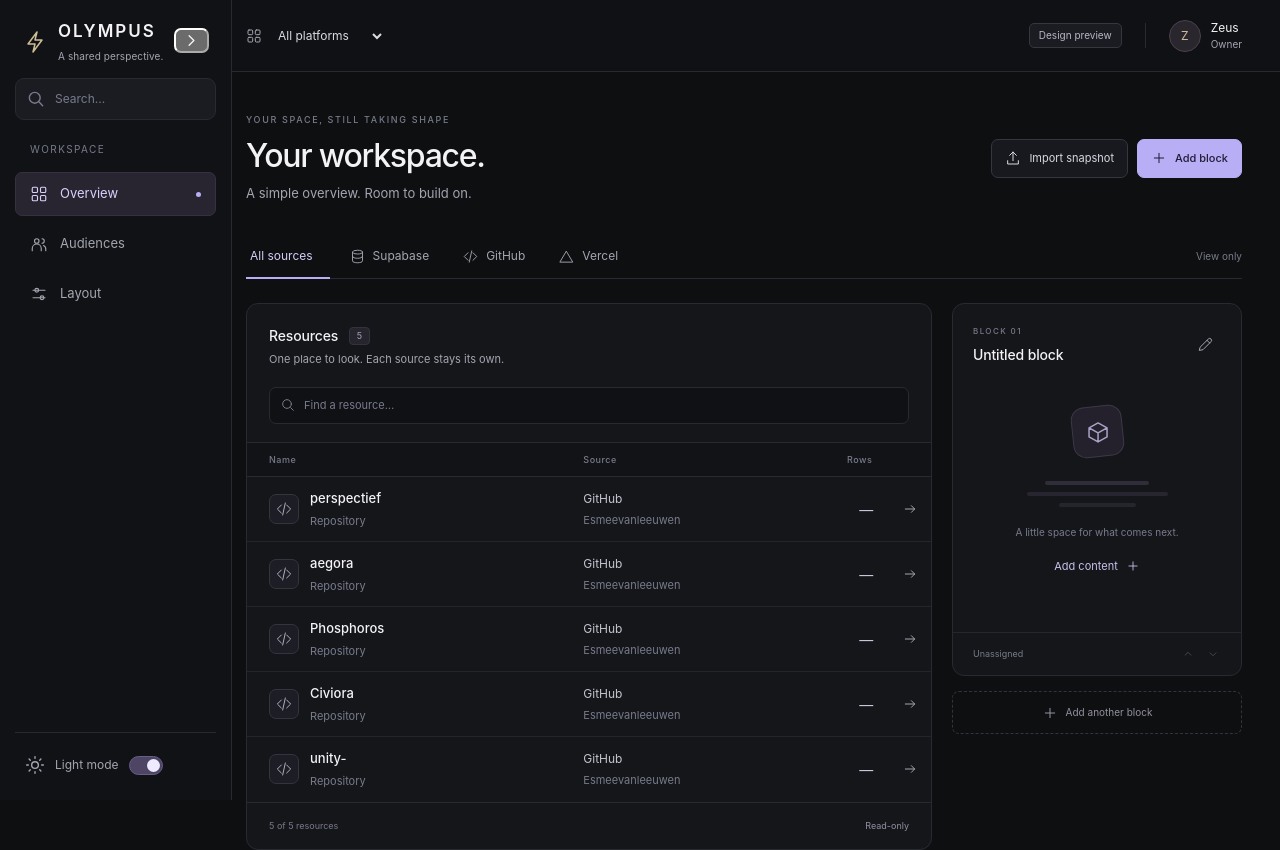
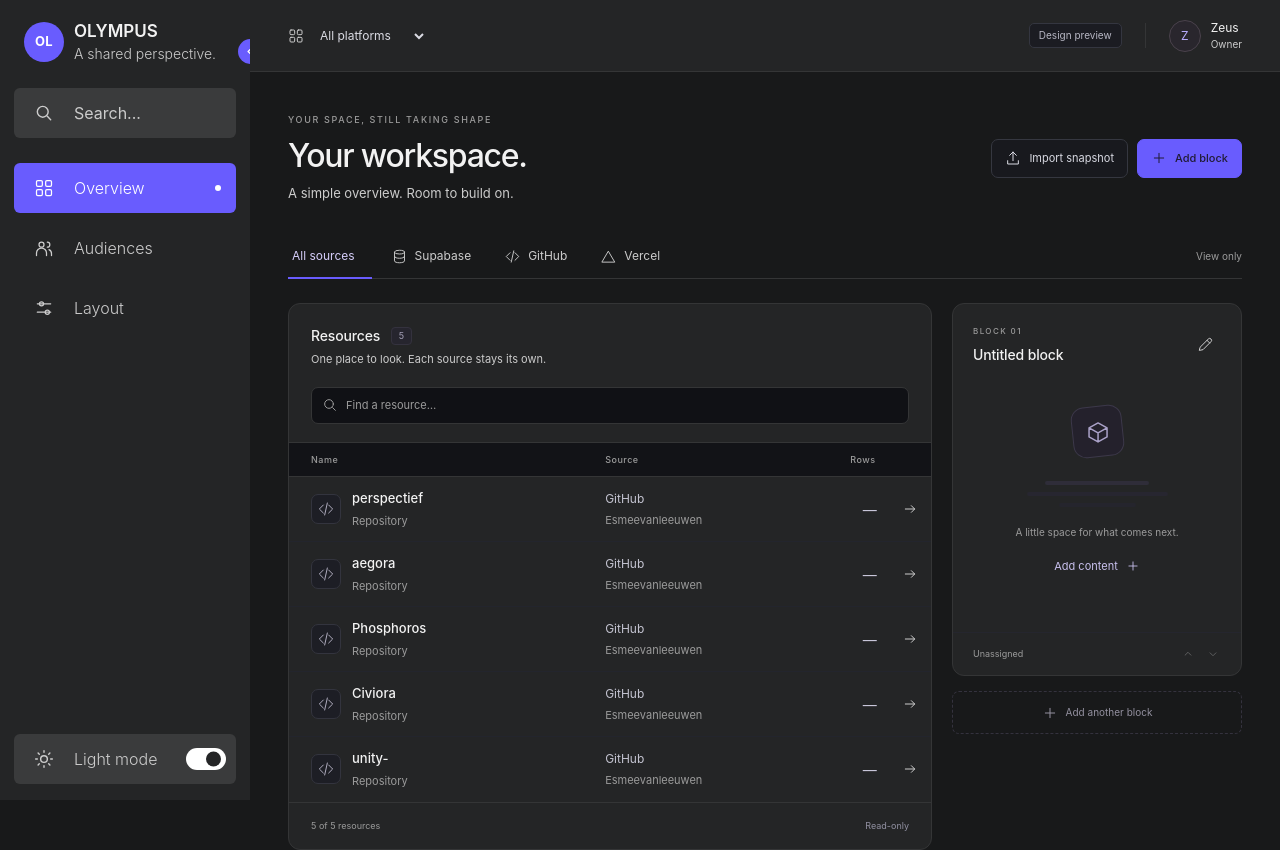
Before and after one commit to Esmeevanleeuwen/olympus, a Next.js app: page / in a window 1280 px wide. Shown: the top 850 px of the page. Built offline with nearby package versions, Linux system fonts and the light colour scheme.

Commit message:
match CodePen sidebar layout and controls

```diff
--- a/app/sidebar-shell.css
+++ b/app/sidebar-shell.css
@@ -1,50 +1,360 @@
-/* Olympus sidebar shell — visual-only controls layered over the existing dashboard. */
-html[data-theme="dark"]{color-scheme:dark}
-html[data-theme="light"]{color-scheme:light;--bg:#f4f5f7;--surface:#fff;--surface-raised:#f8f8fb;--line:#e1e3e8;--text:#1c1e24;--muted:#6c707c;--dim:#9094a0;--accent:#7569d6;--gold:#9e8050}
+/* CodePen-inspired Olympus sidebar shell. Visual only: existing Olympus screens and tools are unchanged. */
+html[data-theme="light"]{
+  color-scheme:light;
+  --bg:#eef2ff;
+  --surface:#fff;
+  --surface-raised:#f6f5ff;
+  --line:#e4e4eb;
+  --text:#34343b;
+  --muted:#707070;
+  --dim:#8d8d95;
+  --accent:#695cfe;
+  --gold:#8e77e8;
+}
+html[data-theme="dark"]{
+  color-scheme:dark;
+  --bg:#18191a;
+  --surface:#242526;
+  --surface-raised:#3a3b3c;
+  --line:#343536;
+  --text:#f2f2f2;
+  --muted:#ccc;
+  --dim:#9b9b9b;
+  --accent:#695cfe;
+  --gold:#b9adff;
+}
 
-.sidebar.olympus-sidebar-enhanced{width:232px;padding-top:20px;padding-bottom:14px;overflow:hidden;transition:width .2s ease,background .15s,border-color .15s}
-.sidebar.olympus-sidebar-enhanced>.brand{padding-right:42px;min-height:44px;white-space:nowrap}
-.sidebar.olympus-sidebar-enhanced>.nav-label{margin-top:22px}
-.sidebar.olympus-sidebar-enhanced nav{flex:none}
-.sidebar.olympus-sidebar-enhanced>.sidebar-bottom{display:none}
-.olympus-sidebar-search-mount{margin:14px 0 0}
-.olympus-feature-search{height:42px;display:flex;align-items:center;gap:9px;padding:0 10px;border:1px solid var(--line);border-radius:9px;background:var(--surface-raised);color:var(--dim);cursor:text}
-.olympus-feature-search:focus-within{border-color:var(--accent)}
-.olympus-feature-search input{width:100%;min-width:0;min-height:38px;padding:0;border:0;outline:0;background:transparent;color:var(--text);font-size:12px}
-.olympus-feature-search button{width:26px;height:28px;min-width:26px;padding:0;border:0;background:transparent;color:var(--muted)}
-.olympus-sidebar-bottom-mount{margin-top:auto;padding-top:11px;border-top:1px solid var(--line)}
-.olympus-sidebar-utility-stack{display:grid;gap:4px}
-.olympus-theme-toggle,.olympus-collapse-toggle{width:100%;min-height:42px;justify-content:flex-start;padding:8px 10px;border:0;border-radius:8px;background:transparent;color:var(--muted);font-size:12px;gap:10px}
-.olympus-theme-toggle:hover,.olympus-collapse-toggle:hover{background:var(--surface-raised);color:var(--text)}
-.olympus-theme-toggle>.olympus-sidebar-label,.olympus-collapse-toggle>.olympus-sidebar-label{flex:1;text-align:left;white-space:nowrap}
-.olympus-theme-switch{width:34px;height:19px;padding:2px;border:1px solid var(--line);border-radius:999px;background:#e5e6eb;flex:none;transition:background .15s,border-color .15s}
-.olympus-theme-switch>span{display:block;width:13px;height:13px;border-radius:50%;background:#8b8e99;transition:transform .15s,background .15s}
-.olympus-theme-toggle[aria-pressed="true"] .olympus-theme-switch{background:#4d4563;border-color:#685d89}.olympus-theme-toggle[aria-pressed="true"] .olympus-theme-switch>span{transform:translateX(15px);background:#eeeaff}
+/* ===== Sidebar frame: mirrors the reference dimensions ===== */
+.sidebar.olympus-sidebar-enhanced{
+  position:fixed;
+  top:0;
+  left:0;
+  width:250px;
+  height:100vh;
+  padding:10px 14px;
+  background:var(--surface);
+  border-right:0;
+  z-index:100;
+  overflow:hidden;
+  transition:width .3s ease,background-color .3s ease;
+}
+.sidebar.olympus-sidebar-enhanced~.app-body{
+  width:calc(100% - 250px);
+  margin-left:250px;
+  transition:width .3s ease,margin-left .3s ease;
+}
 
-html.olympus-sidebar-collapsed .sidebar.olympus-sidebar-enhanced{width:72px;padding-left:9px;padding-right:9px}
-html.olympus-sidebar-collapsed .app-body{width:calc(100% - 72px);margin-left:72px}
-html.olympus-sidebar-collapsed .sidebar .brand>span:last-child,html.olympus-sidebar-collapsed .sidebar .nav-label,html.olympus-sidebar-collapsed .sidebar .nav-item>span:not(.nav-dot),html.olympus-sidebar-collapsed .sidebar .suite-nav-item>span:not(.suite-test-tag),html.olympus-sidebar-collapsed .sidebar .suite-shortcut>span:not(.suite-shortcut-dot),html.olympus-sidebar-collapsed .olympus-sidebar-label{display:none!important}
-html.olympus-sidebar-collapsed .sidebar .brand{justify-content:center;padding:0}
-html.olympus-sidebar-collapsed .olympus-sidebar-search-mount{margin-top:13px}
-html.olympus-sidebar-collapsed .olympus-feature-search{width:42px;margin:auto;padding:0;justify-content:center;cursor:pointer}
-html.olympus-sidebar-collapsed .olympus-feature-search input,html.olympus-sidebar-collapsed .olympus-feature-search button{display:none}
-html.olympus-sidebar-collapsed .sidebar nav{align-items:center}
-html.olympus-sidebar-collapsed .sidebar .nav-item,html.olympus-sidebar-collapsed .sidebar .suite-nav-item,html.olympus-sidebar-collapsed .sidebar .suite-shortcut{width:44px;min-width:44px;justify-content:center;padding-left:0;padding-right:0;margin-left:auto;margin-right:auto;position:relative}
-html.olympus-sidebar-collapsed .sidebar .nav-dot,html.olympus-sidebar-collapsed .sidebar .suite-shortcut-dot{position:absolute;right:4px;top:7px;margin:0}
+/* ===== Brand/header ===== */
+.sidebar.olympus-sidebar-enhanced>.brand{
+  position:relative;
+  display:flex;
+  align-items:center;
+  min-height:64px;
+  padding:0;
+  gap:0;
+  color:var(--text);
+  letter-spacing:0;
+  white-space:nowrap;
+}
+.sidebar.olympus-sidebar-enhanced>.brand .brand-mark{
+  width:60px;
+  min-width:60px;
+  height:60px;
+  display:flex;
+  align-items:center;
+  justify-content:center;
+  color:#fff;
+}
+.sidebar.olympus-sidebar-enhanced>.brand .brand-mark::before{
+  content:"OL";
+  width:40px;
+  height:40px;
+  display:grid;
+  place-items:center;
+  border-radius:50%;
+  background:#695cfe;
+  color:#fff;
+  font-size:13px;
+  font-weight:700;
+  letter-spacing:.4px;
+}
+.sidebar.olympus-sidebar-enhanced>.brand .brand-mark>svg{display:none}
+.sidebar.olympus-sidebar-enhanced>.brand>span:last-child{
+  display:flex;
+  flex-direction:column;
+  justify-content:center;
+  font-size:18px;
+  font-weight:600;
+  line-height:1.2;
+  color:var(--text);
+}
+.sidebar.olympus-sidebar-enhanced>.brand small{
+  display:block;
+  margin-top:2px;
+  color:var(--muted);
+  font-size:14px;
+  font-weight:300;
+  letter-spacing:0;
+}
+.olympus-sidebar-toggle-mount{
+  position:absolute;
+  top:29px;
+  right:-27px;
+  width:25px;
+  height:25px;
+  z-index:3;
+}
+.olympus-header-toggle{
+  width:25px;
+  height:25px;
+  min-width:25px;
+  padding:0;
+  border:0;
+  border-radius:50%;
+  background:#695cfe;
+  color:#fff;
+  box-shadow:none;
+  transform:rotate(180deg);
+  transition:transform .3s ease,background .3s ease;
+}
+.olympus-header-toggle:hover{background:#5c50ed}
+
+/* ===== Search ===== */
+.olympus-sidebar-search-mount{margin-top:14px}
+.olympus-feature-search{
+  height:50px;
+  display:flex;
+  align-items:center;
+  border:0;
+  border-radius:6px;
+  background:var(--surface-raised);
+  color:var(--muted);
+  overflow:hidden;
+  cursor:text;
+  transition:background-color .3s ease;
+}
+.olympus-search-icon{
+  min-width:60px;
+  height:50px;
+  display:flex;
+  align-items:center;
+  justify-content:center;
+  color:var(--muted);
+}
+.olympus-feature-search input{
+  width:100%;
+  height:50px;
+  min-height:50px;
+  padding:0 10px 0 0;
+  border:0;
+  outline:0;
+  border-radius:6px;
+  background:transparent;
+  color:var(--text);
+  font-size:16px;
+  font-weight:400;
+}
+.olympus-feature-search input::placeholder{color:var(--muted)}
+.olympus-search-clear{
+  width:38px;
+  min-width:38px;
+  height:50px;
+  border:0;
+  background:transparent;
+  color:var(--muted);
+}
+
+/* ===== Existing Olympus navigation rendered like the reference menu ===== */
+.sidebar.olympus-sidebar-enhanced>.nav-label,
+.sidebar.olympus-sidebar-enhanced .suite-nav .nav-label{display:none!important}
+.sidebar.olympus-sidebar-enhanced nav{
+  display:flex;
+  flex-direction:column;
+  gap:0;
+  margin-top:15px;
+}
+.sidebar.olympus-sidebar-enhanced .nav-item,
+.sidebar.olympus-sidebar-enhanced .suite-nav-item,
+.sidebar.olympus-sidebar-enhanced .suite-shortcut{
+  position:relative;
+  width:100%;
+  height:50px;
+  min-height:50px;
+  margin-top:10px;
+  padding:0;
+  gap:0;
+  justify-content:flex-start;
+  border:0;
+  border-radius:6px;
+  background:transparent;
+  color:var(--muted);
+  font-size:16px;
+  font-weight:300;
+  overflow:hidden;
+  transition:background-color .2s ease,color .2s ease;
+}
+.sidebar.olympus-sidebar-enhanced .nav-item>svg,
+.sidebar.olympus-sidebar-enhanced .suite-nav-item>svg,
+.sidebar.olympus-sidebar-enhanced .suite-shortcut>svg{
+  min-width:60px;
+  width:60px;
+  height:20px;
+  margin:0;
+  padding:0 20px;
+  color:currentColor;
+}
+.sidebar.olympus-sidebar-enhanced .nav-item>span:not(.nav-dot),
+.sidebar.olympus-sidebar-enhanced .suite-nav-item>span:not(.suite-test-tag),
+.sidebar.olympus-sidebar-enhanced .suite-shortcut>span:not(.suite-shortcut-dot){
+  opacity:1;
+  white-space:nowrap;
+  transition:opacity .2s ease;
+}
+.sidebar.olympus-sidebar-enhanced .nav-item:hover,
+.sidebar.olympus-sidebar-enhanced .suite-nav-item:hover,
+.sidebar.olympus-sidebar-enhanced .suite-shortcut:hover,
+.sidebar.olympus-sidebar-enhanced .nav-item.active,
+.sidebar.olympus-sidebar-enhanced .suite-shortcut.is-active{
+  background:#695cfe;
+  color:#fff;
+}
+.sidebar.olympus-sidebar-enhanced .nav-dot,
+.sidebar.olympus-sidebar-enhanced .suite-shortcut-dot{
+  width:6px;
+  height:6px;
+  margin-left:auto;
+  margin-right:15px;
+  background:currentColor;
+  border-radius:50%;
+}
+.sidebar.olympus-sidebar-enhanced .suite-test-tag{
+  margin-left:auto;
+  margin-right:12px;
+  border:0;
+  color:inherit;
+  font-size:8px;
+  opacity:.65;
+}
+.sidebar.olympus-sidebar-enhanced .suite-nav{
+  margin-top:8px;
+  padding-top:0;
+  border-top:0;
+  min-height:0;
+}
+.sidebar.olympus-sidebar-enhanced .suite-nav>p{
+  margin:14px 10px 0 60px;
+  padding:0;
+  color:var(--dim);
+  font-size:11px;
+}
+
+/* Hide old footer: the reference puts controls in a dedicated bottom block. */
+.sidebar.olympus-sidebar-enhanced>.sidebar-bottom{display:none!important}
+.olympus-sidebar-bottom-mount{
+  position:absolute;
+  left:14px;
+  right:14px;
+  bottom:16px;
+}
+.olympus-sidebar-bottom-content{width:100%}
+.olympus-theme-toggle{
+  position:relative;
+  width:100%;
+  height:50px;
+  min-height:50px;
+  padding:0;
+  justify-content:flex-start;
+  gap:0;
+  border:0;
+  border-radius:6px;
+  background:var(--surface-raised);
+  color:var(--muted);
+  font-size:16px;
+  font-weight:300;
+  overflow:hidden;
+  transition:background-color .3s ease,color .3s ease;
+}
+.olympus-mode-icon{
+  position:relative;
+  min-width:60px;
+  width:60px;
+  height:50px;
+  display:flex;
+  align-items:center;
+  justify-content:center;
+}
+.olympus-mode-text{
+  white-space:nowrap;
+  opacity:1;
+  transition:opacity .2s ease;
+}
+.olympus-theme-switch{
+  position:absolute;
+  right:0;
+  top:0;
+  height:50px;
+  min-width:60px;
+  display:flex;
+  align-items:center;
+  justify-content:center;
+}
+.olympus-theme-switch::before{
+  content:"";
+  position:absolute;
+  width:40px;
+  height:22px;
+  border-radius:25px;
+  background:#ddd;
+  transition:background-color .3s ease;
+}
+.olympus-theme-switch>span{
+  position:absolute;
+  width:15px;
+  height:15px;
+  left:15px;
+  top:50%;
+  transform:translateY(-50%);
+  border-radius:50%;
+  background:#fff;
+  transition:left .3s ease,background-color .3s ease;
+}
+html[data-theme="dark"] .olympus-theme-switch::before{background:#fff}
+html[data-theme="dark"] .olympus-theme-switch>span{left:30px;background:#242526}
+
+/* ===== Collapsed state: same 88px rail as the reference ===== */
+html.olympus-sidebar-collapsed .sidebar.olympus-sidebar-enhanced{width:88px}
+html.olympus-sidebar-collapsed .sidebar.olympus-sidebar-enhanced~.app-body{width:calc(100% - 88px);margin-left:88px}
+html.olympus-sidebar-collapsed .olympus-header-toggle{transform:rotate(0deg)}
+html.olympus-sidebar-collapsed .sidebar .brand>span:last-child,
+html.olympus-sidebar-collapsed .sidebar .nav-item>span:not(.nav-dot),
+html.olympus-sidebar-collapsed .sidebar .suite-nav-item>span:not(.suite-test-tag),
+html.olympus-sidebar-collapsed .sidebar .suite-shortcut>span:not(.suite-shortcut-dot),
+html.olympus-sidebar-collapsed .olympus-mode-text{opacity:0;pointer-events:none}
+html.olympus-sidebar-collapsed .sidebar .brand{width:60px}
+html.olympus-sidebar-collapsed .olympus-feature-search{width:60px;cursor:pointer}
+html.olympus-sidebar-collapsed .olympus-feature-search input,
+html.olympus-sidebar-collapsed .olympus-search-clear{display:none}
+html.olympus-sidebar-collapsed .sidebar .nav-item,
+html.olympus-sidebar-collapsed .sidebar .suite-nav-item,
+html.olympus-sidebar-collapsed .sidebar .suite-shortcut{width:60px}
+html.olympus-sidebar-collapsed .sidebar .nav-dot,
+html.olympus-sidebar-collapsed .sidebar .suite-shortcut-dot,
 html.olympus-sidebar-collapsed .sidebar .suite-test-tag{display:none}
-html.olympus-sidebar-collapsed .olympus-theme-toggle,html.olympus-sidebar-collapsed .olympus-collapse-toggle{width:44px;min-width:44px;margin:auto;padding:0;justify-content:center}
+html.olympus-sidebar-collapsed .olympus-theme-toggle{width:60px}
 html.olympus-sidebar-collapsed .olympus-theme-switch{display:none}
+html.olympus-sidebar-collapsed .olympus-sidebar-bottom-mount{right:auto;width:60px}
 
+/* ===== Theme: keep all existing Olympus functionality, only recolour the shell/workspace ===== */
 html[data-theme="light"] body{background:var(--bg);color:var(--text)}
+html[data-theme="dark"] body{background:var(--bg);color:var(--text)}
 html[data-theme="light"] .sidebar,html[data-theme="light"] .topbar{background:#fff}
+html[data-theme="dark"] .sidebar,html[data-theme="dark"] .topbar{background:#242526}
 html[data-theme="light"] input,html[data-theme="light"] select,html[data-theme="light"] textarea{background:#fff;border-color:var(--line);color:var(--text)}
 html[data-theme="light"] .platform-control select{color:var(--text)}
 html[data-theme="light"] .panel,html[data-theme="light"] .traffic-totals article{background:#fff}
 html[data-theme="light"] .resource-table th,html[data-theme="light"] .suite-panel-footer{background:#f7f7fa}
 html[data-theme="light"] .resource-table tr:hover td{background:#f7f7fa}
-html[data-theme="light"] .search-input,html[data-theme="light"] .view-switch,html[data-theme="light"] .olympus-feature-search{background:#f7f7fa}
-html[data-theme="light"] .nav-item:hover,html[data-theme="light"] .suite-nav-item:hover,html[data-theme="light"] .suite-shortcut:hover,html[data-theme="light"] .olympus-theme-toggle:hover,html[data-theme="light"] .olympus-collapse-toggle:hover{background:#f4f3f8}
-html[data-theme="light"] .nav-item.active,html[data-theme="light"] .suite-shortcut.is-active{background:#eeebfb;border-color:#ded9f5;color:#4f4588}
+html[data-theme="light"] .search-input,html[data-theme="light"] .view-switch{background:#f7f7fa}
 html[data-theme="light"] .preview-tag{background:#f7f7fa;border-color:var(--line);color:#666a75}
 html[data-theme="light"] .owner-avatar{background:#f4efe7;border-color:#dacdbb;color:#8c6e40}
 html[data-theme="light"] .provider-mark{background:#f7f7fa;border-color:var(--line);color:#6e7180}
@@ -53,18 +363,56 @@ html[data-theme="light"] .small-count{background:#f0eff5;border-color:#e1deec;co
 html[data-theme="light"] .bar-track{background:#e9e7ef}
 html[data-theme="light"] .placeholder-mark{background:#f1eef8;border-color:#ded7eb;color:#70658e}
 html[data-theme="light"] .placeholder-lines span{background:#e2e0e8!important}
-html[data-theme="light"] .suite-panel,html[data-theme="light"] dialog{background:#fff;border-color:#d6d8df;color:var(--text);box-shadow:0 30px 100px #45455424}
-html[data-theme="light"] .suite-tool-card{background:#fafafd}html[data-theme="light"] .suite-tool-symbol{background:#f1eef8;border-color:#dfd8ef;color:#675d85}
-html[data-theme="light"] .suite-note-field textarea,html[data-theme="light"] .query-block{background:#fafafd;border-color:var(--line)}
-html[data-theme="light"] .button{background:#fff;border-color:#dadce3;color:#3d4048}html[data-theme="light"] .button:hover{background:#f5f5f8;border-color:#c7c9d1}html[data-theme="light"] .button.primary{background:var(--accent);border-color:var(--accent);color:#fff}
+html[data-theme="light"] dialog{background:#fff;border-color:#d6d8df;color:var(--text);box-shadow:0 30px 100px #45455424}
+html[data-theme="light"] .button{background:#fff;border-color:#dadce3;color:#3d4048}
+html[data-theme="light"] .button:hover{background:#f5f5f8;border-color:#c7c9d1}
+html[data-theme="light"] .button.primary{background:var(--accent);border-color:var(--accent);color:#fff}
 
-@media(max-width:1150px) and (min-width:641px){.sidebar.olympus-sidebar-enhanced{width:210px}.sidebar.olympus-sidebar-enhanced~.app-body{margin-left:210px;width:calc(100% - 210px)}html.olympus-sidebar-collapsed .sidebar.olympus-sidebar-enhanced~.app-body{margin-left:72px;width:calc(100% - 72px)}}
+/* Keep the feature list scrollable while the bottom switch remains pinned. */
+.sidebar.olympus-sidebar-enhanced nav,
+.sidebar.olympus-sidebar-enhanced .suite-nav{flex-shrink:0}
+.sidebar.olympus-sidebar-enhanced{overflow-y:auto;scrollbar-width:none;padding-bottom:82px}
+.sidebar.olympus-sidebar-enhanced::-webkit-scrollbar{display:none}
+
+/* ===== Mobile: same drawer principle as the reference, adapted to the existing app ===== */
 @media(max-width:640px){
-  .sidebar.olympus-sidebar-enhanced,html.olympus-sidebar-collapsed .sidebar.olympus-sidebar-enhanced{position:static;width:100%;height:auto;padding:16px 18px 0;overflow:visible}
-  .sidebar.olympus-sidebar-enhanced~.app-body,html.olympus-sidebar-collapsed .sidebar.olympus-sidebar-enhanced~.app-body{width:100%;margin-left:0}
-  html.olympus-sidebar-collapsed .sidebar .brand>span:last-child{display:block!important}
-  html.olympus-sidebar-collapsed .sidebar .nav-item>span:not(.nav-dot),html.olympus-sidebar-collapsed .sidebar .suite-nav-item>span:not(.suite-test-tag),html.olympus-sidebar-collapsed .sidebar .suite-shortcut>span:not(.suite-shortcut-dot){display:inline!important}
-  .olympus-sidebar-search-mount{margin-top:13px}.olympus-feature-search,html.olympus-sidebar-collapsed .olympus-feature-search{width:100%;margin:0;padding:0 10px;justify-content:flex-start}.olympus-feature-search input,html.olympus-sidebar-collapsed .olympus-feature-search input{display:block}
-  .olympus-sidebar-bottom-mount{padding:9px 0;border-top:0}.olympus-sidebar-utility-stack{display:flex;justify-content:space-between}.olympus-collapse-toggle{display:none}.olympus-theme-toggle,html.olympus-sidebar-collapsed .olympus-theme-toggle{width:auto;min-width:0;padding:8px 10px}.olympus-theme-switch,html.olympus-sidebar-collapsed .olympus-theme-switch{display:block}.olympus-theme-toggle .olympus-sidebar-label{display:inline!important}
+  .sidebar.olympus-sidebar-enhanced,
+  html.olympus-sidebar-collapsed .sidebar.olympus-sidebar-enhanced{
+    position:relative;
+    width:100%;
+    height:auto;
+    min-height:0;
+    padding:10px 14px 18px;
+    overflow:visible;
+  }
+  .sidebar.olympus-sidebar-enhanced~.app-body,
+  html.olympus-sidebar-collapsed .sidebar.olympus-sidebar-enhanced~.app-body{width:100%;margin-left:0}
+  .olympus-sidebar-toggle-mount{display:none}
+  .sidebar.olympus-sidebar-enhanced>.brand{width:auto}
+  .sidebar.olympus-sidebar-enhanced>.brand>span:last-child,
+  html.olympus-sidebar-collapsed .sidebar .brand>span:last-child{display:flex;opacity:1;pointer-events:auto}
+  .olympus-feature-search,
+  html.olympus-sidebar-collapsed .olympus-feature-search{width:100%}
+  .olympus-feature-search input,
+  html.olympus-sidebar-collapsed .olympus-feature-search input{display:block}
+  .sidebar.olympus-sidebar-enhanced nav{flex-direction:row;overflow-x:auto;margin-top:10px;gap:6px;padding-bottom:2px}
+  .sidebar.olympus-sidebar-enhanced .nav-item,
+  html.olympus-sidebar-collapsed .sidebar .nav-item{width:auto;min-width:max-content;height:44px;min-height:44px;margin-top:0;padding:0 13px}
+  .sidebar.olympus-sidebar-enhanced .nav-item>svg{width:20px;min-width:20px;padding:0;margin-right:8px}
+  .sidebar.olympus-sidebar-enhanced .nav-item>span:not(.nav-dot),
+  html.olympus-sidebar-collapsed .sidebar .nav-item>span:not(.nav-dot){opacity:1;pointer-events:auto}
+  .sidebar.olympus-sidebar-enhanced .suite-nav{display:flex;overflow-x:auto;margin:8px 0 0;gap:6px}
+  .sidebar.olympus-sidebar-enhanced .suite-nav-item,
+  html.olympus-sidebar-collapsed .sidebar .suite-nav-item{width:auto;min-width:max-content;height:44px;min-height:44px;margin:0;padding:0 13px}
+  .sidebar.olympus-sidebar-enhanced .suite-nav-item>svg{width:20px;min-width:20px;padding:0;margin-right:8px}
+  .sidebar.olympus-sidebar-enhanced .suite-nav-item>span:not(.suite-test-tag),
+  html.olympus-sidebar-collapsed .sidebar .suite-nav-item>span:not(.suite-test-tag){opacity:1;pointer-events:auto}
+  .olympus-sidebar-bottom-mount{position:relative;left:auto;right:auto;bottom:auto;margin-top:10px;width:100%!important}
+  .olympus-theme-toggle,html.olympus-sidebar-collapsed .olympus-theme-toggle{width:100%}
+  html.olympus-sidebar-collapsed .olympus-mode-text{opacity:1;pointer-events:auto}
+  html.olympus-sidebar-collapsed .olympus-theme-switch{display:flex}
 }
-@media(prefers-reduced-motion:reduce){.sidebar.olympus-sidebar-enhanced,.app-body,.olympus-theme-switch,.olympus-theme-switch>span{transition:none!important}}
+
+@media(prefers-reduced-motion:reduce){
+  .sidebar.olympus-sidebar-enhanced,.app-body,.olympus-header-toggle,.olympus-theme-switch::before,.olympus-theme-switch>span{transition:none!important}
+}
```
